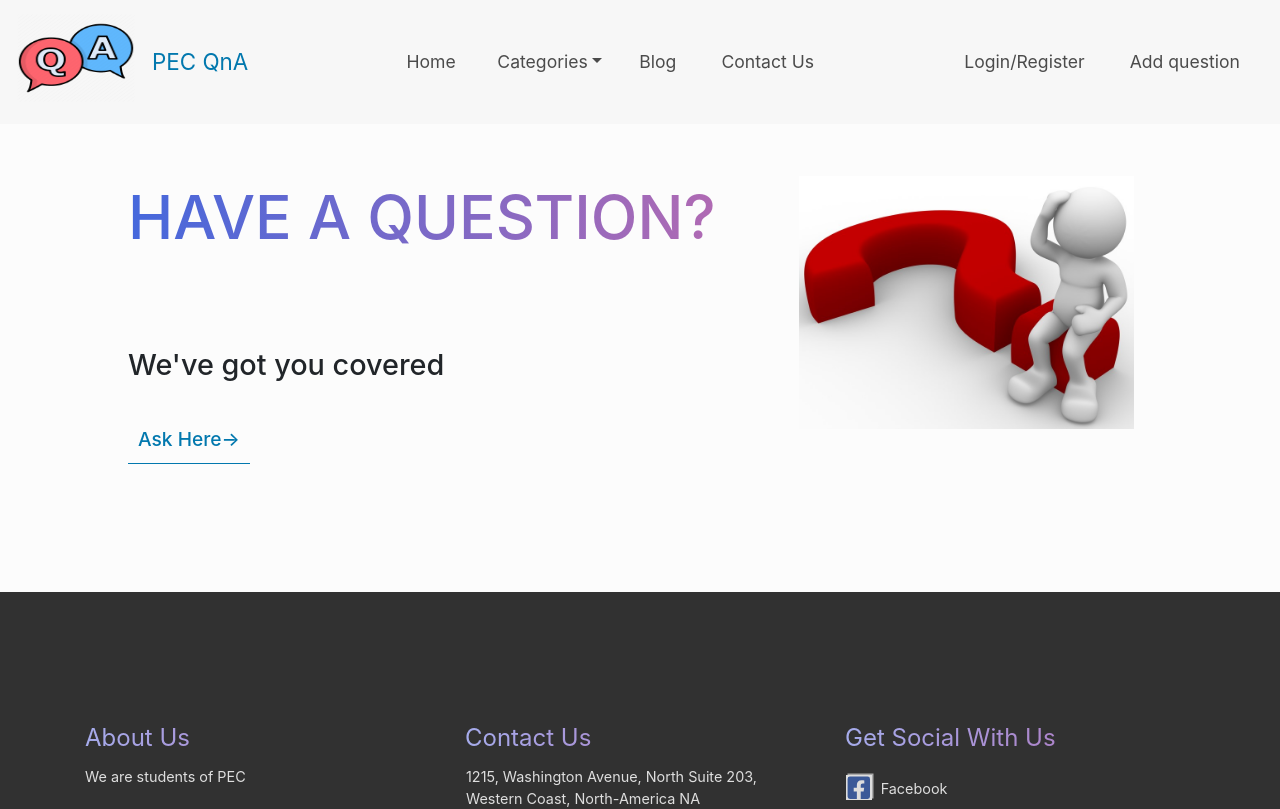
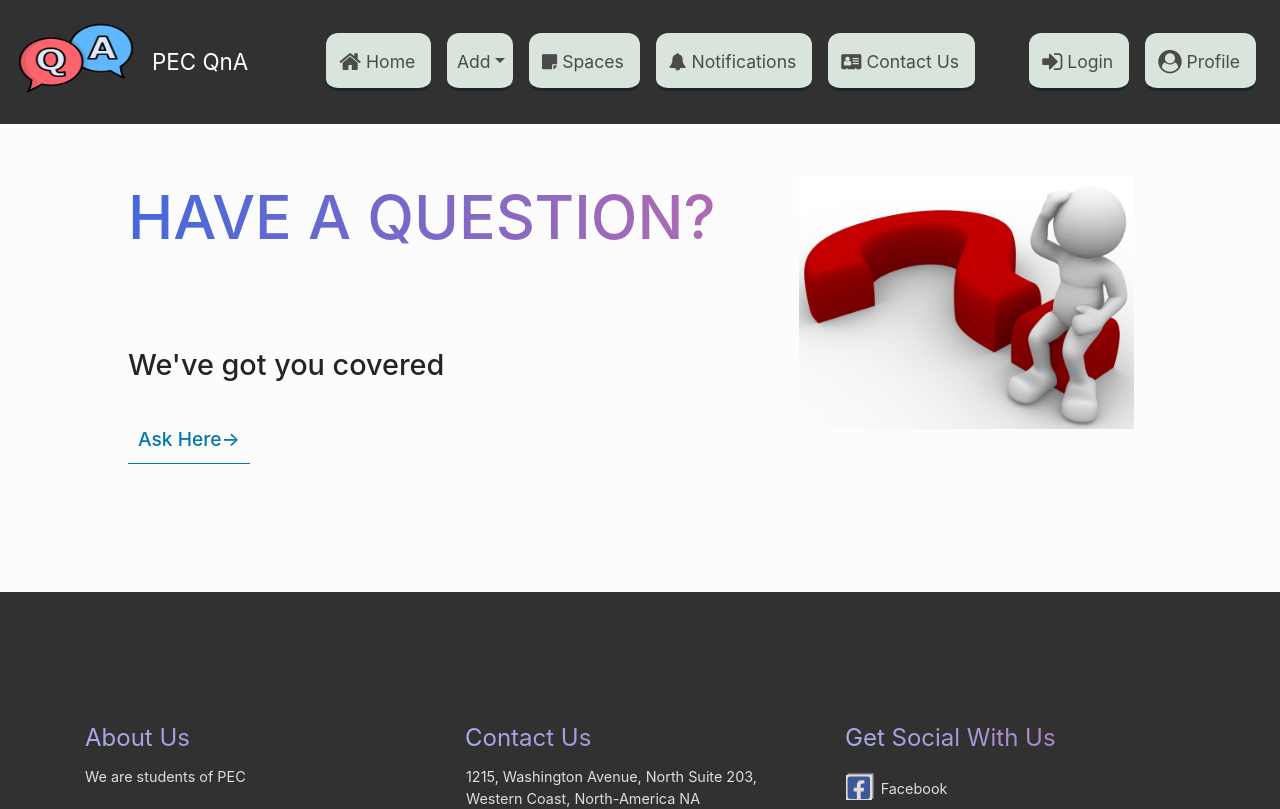
Before and after one commit to bhaveshkumarpassi/Poogle, a React (Create React App) app: page / in a window 1280 px wide. Shown: the top 809 px of the page. Built offline with nearby package versions, Linux system fonts and the light colour scheme.

Commit message:
Modified NavBar

```diff
--- a/package.json
+++ b/package.json
@@ -8,6 +8,8 @@
     "@testing-library/user-event": "^12.6.0",
     "axios": "^0.21.1",
     "bootstrap": "^4.5.3",
+    "bootstrap-social": "^5.1.1",
+    "font-awesome": "^4.7.0",
     "react": "^17.0.1",
     "react-bootstrap": "^1.4.0",
     "react-dom": "^17.0.1",
--- a/src/App.js
+++ b/src/App.js
@@ -1,23 +1,13 @@
 import React, { Component } from 'react';
-import { Route, Router, Switch } from 'react-router-dom';
-import history from './history'
-import Header from './components/header_footer/header';
-import Footer from './components/header_footer/footer'
-import Home from './components/home_page/home'
+import { BrowserRouter } from 'react-router-dom';
+import Main from './components/main';
+
 function App() {
   return (
     <div>
-      <Router history={history}>
-        <Switch>
-          <Route path ='/'>
-            <Header/>
-            <Home/>
-            <Footer/>
-          </Route>
-
-        </Switch>
-
-      </Router>
+      <BrowserRouter>
+        <Main />
+      </BrowserRouter>
     </div>
   )
 }
--- a/src/components/header_footer/header.js
+++ b/src/components/header_footer/header.js
@@ -1,6 +1,7 @@
 import React, { Component } from 'react'
 import {Link} from 'react-router-dom';
 import {Container, Row, Col, Image, Navbar,Nav, NavDropdown} from 'react-bootstrap';
+import {FaHome} from 'react-icons/fa';
 import Logo from '../../Images/QnA.png'
 
 import './header_footer.css';
@@ -20,31 +21,33 @@ class header extends Component {
                     <Navbar.Toggle aria-controls="responsive-navbar-nav" />
                     <Navbar.Collapse id="responsive-navbar-nav">
                         <Nav className="ml-auto RightNav">
-                            <Link to="/" className="nav-link"><span className="NavLink">Home</span></Link>
-                            <NavDropdown title="Categories" id="basic-nav-dropdown">
+                            <Link to="/" className="nav-link"><span className="NavLink"><span className="fa fa-home fa-lg"></span>  Home</span></Link>
+
+                            <NavDropdown title="Add" id="basic-nav-dropdown">
                                 <NavDropdown.Item>
-                                    <Link to="#" className="dropdown_nav-link">Top Trending</Link>
+                                    <Link to="#" className="dropdown_nav-link">Add Question</Link>
                                 </NavDropdown.Item>
                                 <NavDropdown.Item>
-                                    <Link to="#" className="dropdown_nav-link">Latest</Link>
+                                    <Link to="#" className="dropdown_nav-link">Add Answer</Link>
                                 </NavDropdown.Item>
                                 <NavDropdown.Item>
-                                    <Link to="#" className="dropdown_nav-link">Unanswered</Link>
+                                    <Link to="#" className="dropdown_nav-link">Add Blog</Link>
                                 </NavDropdown.Item>
 
                             </NavDropdown>
 
                             {/* <Link to="#" className="nav-link"><span className="NavLink">Categories</span></Link> */}
-                            <Link to="#" className="nav-link"><span className="NavLink">Blog</span></Link>
-                            <Link to="#" className="nav-link"><span className="NavLink">Contact Us</span></Link>
+                            <Link to="#" className="nav-link"><span className="NavLink"><span className="fa fa-sticky-note"></span>  Spaces</span></Link>
+                            <Link to="#" className="nav-link"><span className="NavLink"><span className="fa fa-bell"></span>  Notifications</span></Link>
+                            <Link to="#" className="nav-link"><span className="NavLink"><span className="fa fa-address-card"></span>  Contact Us</span></Link>
                             <NavDropdown.Divider />
                         </Nav>
 
                         <Nav className="ml-auto RightNav">
                             {/* if user is logged in then we willshow only this */}
-                            <Link to="/register" className="nav-link"><span className="NavLink">Login/Register</span></Link>
+                            <Link to="/register" className="nav-link"><span className="NavLink"><span className="fa fa-sign-in fa-lg"></span>  Login</span></Link>
                             {/* otherwise */}
-                            <Link to="/register" className="nav-link"><span className="NavLink">Add question</span></Link>
+                            <Link to="/register" className="nav-link"><span className="NavLink"><span className="fa fa-user-circle fa-lg"></span>  Profile</span></Link>
                         </Nav>
                     </Navbar.Collapse>
                 </Navbar>
--- a/src/components/header_footer/header_footer.css
+++ b/src/components/header_footer/header_footer.css
@@ -14,9 +14,11 @@
 }
 
 .nav--sticky{
-    position:fixed;
+    position: fixed;
     top:0;
-    background-color: var(--color-grey-lightest);
+    /*background-color: var(--color-grey-lightest);*/
+    /*background-color: #0278ae;*/
+    background-color: rgb(49, 49, 49);
 }
 
 /* Company Branding Navbar */
@@ -30,7 +32,8 @@
     font-size: 1.4rem;
     display: inline-block;
     padding:2rem 1rem;
-    color: var(--color-primary-blue);
+    /*color: var(--color-primary-blue);*/
+    color: white;
 }
 
 @media screen and (max-width: 700px){
@@ -58,9 +61,12 @@
     margin-right: 8px;
     padding-bottom: 1rem;
     padding-top: 1rem;
+    border-radius: 0.75rem;
+    background-color: #d9e4dd;
+    border-bottom: 3px solid #1b262c;
 }
-.nav-link:hover,.navbar-brand:hover{
-    background-color: #d4f3ff;
+.nav-link:hover{
+    background-color: #a5ecd7;
     border-bottom: 3px solid var(--color-secondary-blue);
 }
 
@@ -91,10 +97,20 @@
 #basic-nav-dropdown{
     color:#4b4b4b;
     padding-left: .6rem;
-    font-size: 1.1rem;
+    font-size: 1.1rem
 }
 .dropdown-item:hover{
     background-color: #ddd;
+}
+.dropdown-item{
+    margin-top: 0.75rem;
+    margin-bottom: 0.75rem;
+}
+.dropdown_nav-link{
+    color: black
+}
+.dropdown_nav-link:hover{
+    color: black;
 }
 /******************************************/
 /*--    NAVBAR Finishes --*/
--- a/src/components/home_page/home.js
+++ b/src/components/home_page/home.js
@@ -8,7 +8,7 @@ class home extends Component {
         return (
             <>
                <div className = "header__title">
-                    <Row>
+                    <Row className='row'>
                         <Col sm ={8} className="mainsection__row">
                             <h1 id="main_text">
                                 Have a Question?
--- /dev/null
+++ b/src/components/main.js
@@ -0,0 +1,31 @@
+import React, { Component } from 'react';
+import { Route, Router, Switch } from 'react-router-dom';
+import history from '../history'
+import Header from './header_footer/header';
+import Footer from './header_footer/footer';
+import Home from './home_page/home';
+
+class Main extends Component {
+
+    constructor(props) {
+        super(props);
+    }
+
+    render() {
+        return(
+            <div>
+                <Router history={history}>
+                    <Header/>
+                    <Switch>
+                    <Route path ='/'>
+                        <Home/>
+                    </Route>
+                    </Switch>
+                    <Footer/>
+                </Router>
+            </div>
+        );
+    }
+}
+
+export default Main;
--- a/src/index.js
+++ b/src/index.js
@@ -1,6 +1,8 @@
 import React from 'react';
 import ReactDOM from 'react-dom';
 import 'bootstrap/dist/css/bootstrap.min.css';
+import 'font-awesome/css/font-awesome.css';
+import 'bootstrap-social/bootstrap-social.css';
 import './index.css';
 import App from './App';
 import reportWebVitals from './reportWebVitals';
```
Also changed, not shown: 2 other files (tests, documents, lock files or other folders).
